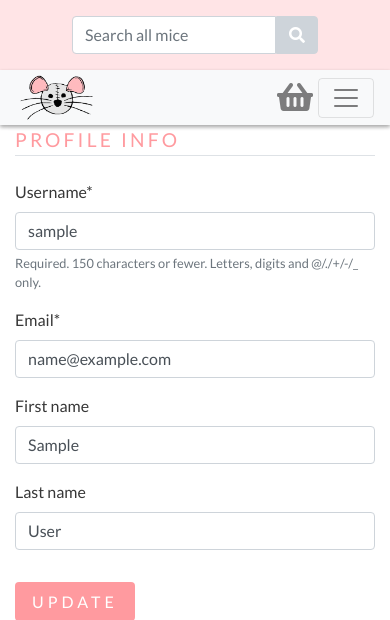
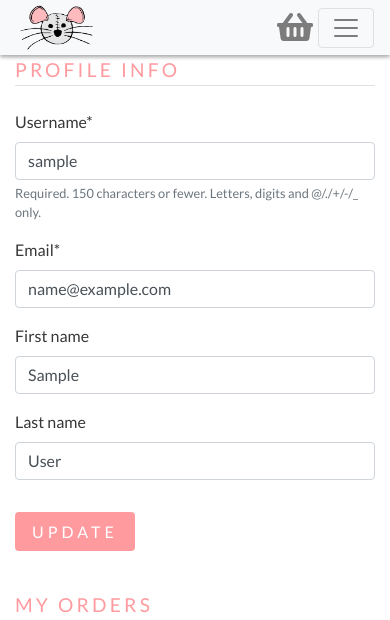
Before and after one commit to AJGreaves/thehouseofmouse, a Django app: page /accounts/profile/ in a window 390 px wide. Shown: the top 620 px of the page. Run offline with Django 3.2, Linux system fonts and the light colour scheme; the visitor is signed in with stand-in values (Sample User, id 1); data that the repository does not hold is empty; some libraries are stand-ins or nearby versions; some web fonts are replaced.

Commit message:
Remove search bar from mobile view nav.

```diff
--- a/templates/components/navbar.html
+++ b/templates/components/navbar.html
@@ -1,14 +1,4 @@
 {% load staticfiles %}
-
-<!-- Search bar above navbar only visible on mobile -->
-<div id="mobile-search-bar" class="d-md-none">
-    <form class="form-inline justify-content-center">
-        <input id="mobile-search-input" class="form-control" type="search" placeholder="Search all mice"
-            aria-label="Search">
-        <button id="mobile-search-btn" class="btn my-2 my-sm-0" type="submit"><i class="fas fa-search"></i></button>
-    </form>
-</div>
-
 
 <nav class="navbar sticky-top navbar-expand-lg navbar-light bg-light small-box-shadow">
 
```
